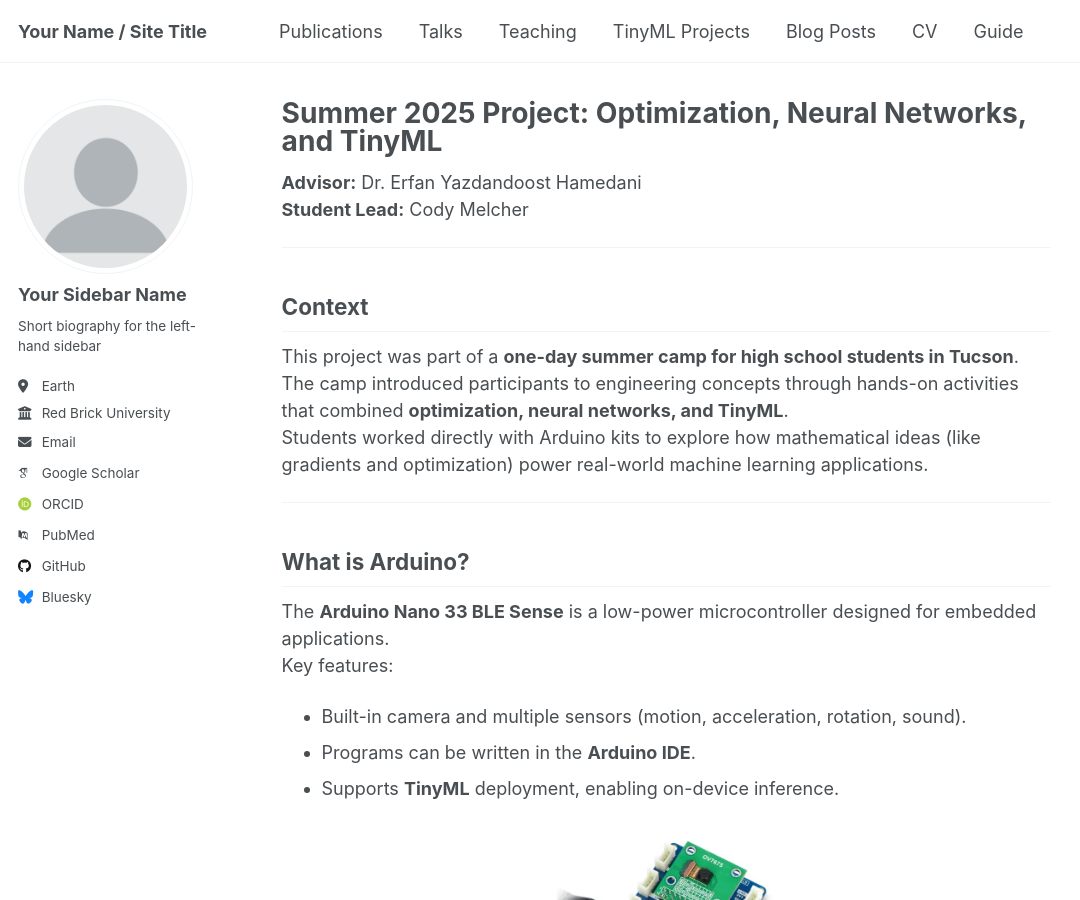
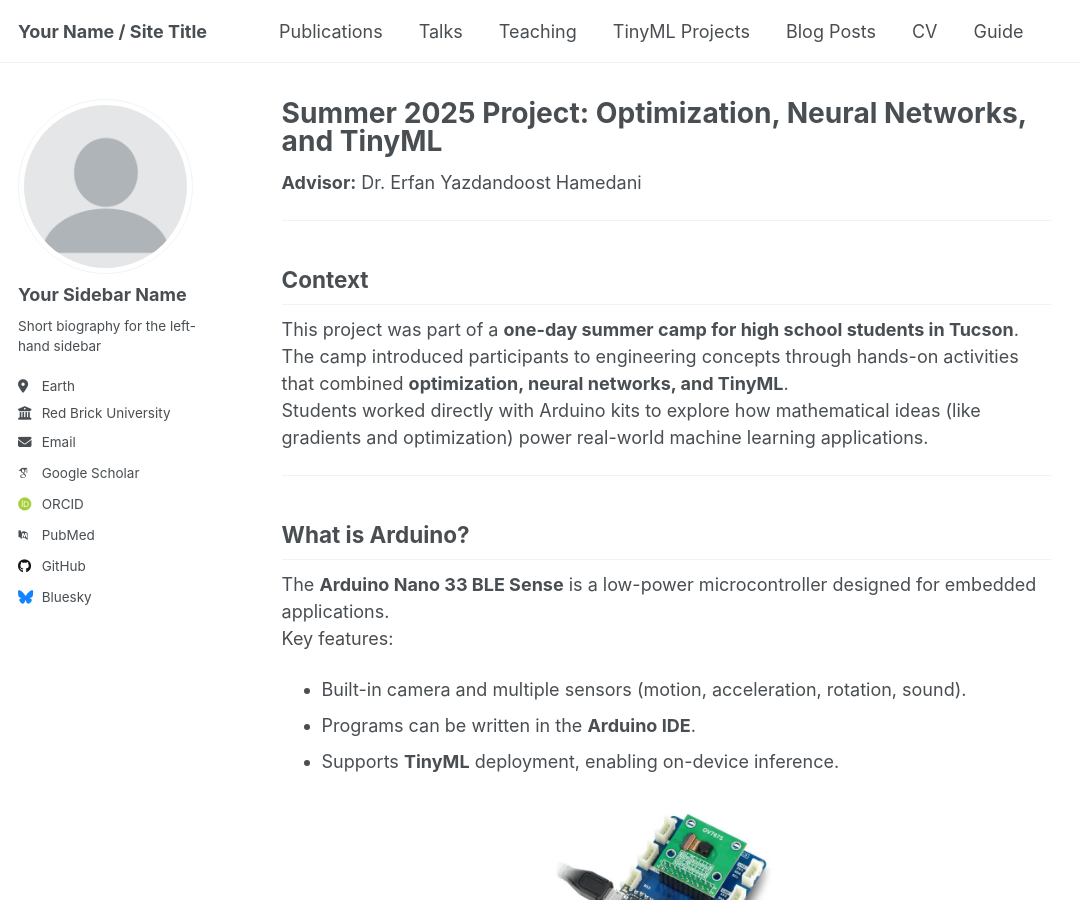
Before and after one commit to cmelcher/cmelcher.github.io, a Jekyll site: the page built from tinyml/summer2025.md, in a window 1280 px wide and 900 px high. Shown: the whole window, without its empty margins (0-1080 px from the left). Built offline with Jekyll 4.4.1, drawn with Linux system fonts in a browser that asks for light colours; some web fonts are replaced; a script that is not in the unit is left out.

Commit message:
Update summer2025.md

```diff
--- a/tinyml/summer2025.md
+++ b/tinyml/summer2025.md
@@ -5,7 +5,6 @@ permalink: /tinyml/summer2025/
 ---
 
 **Advisor:** Dr. Erfan Yazdandoost Hamedani
-**Student Lead:** Cody Melcher
 
 ---
 
```
